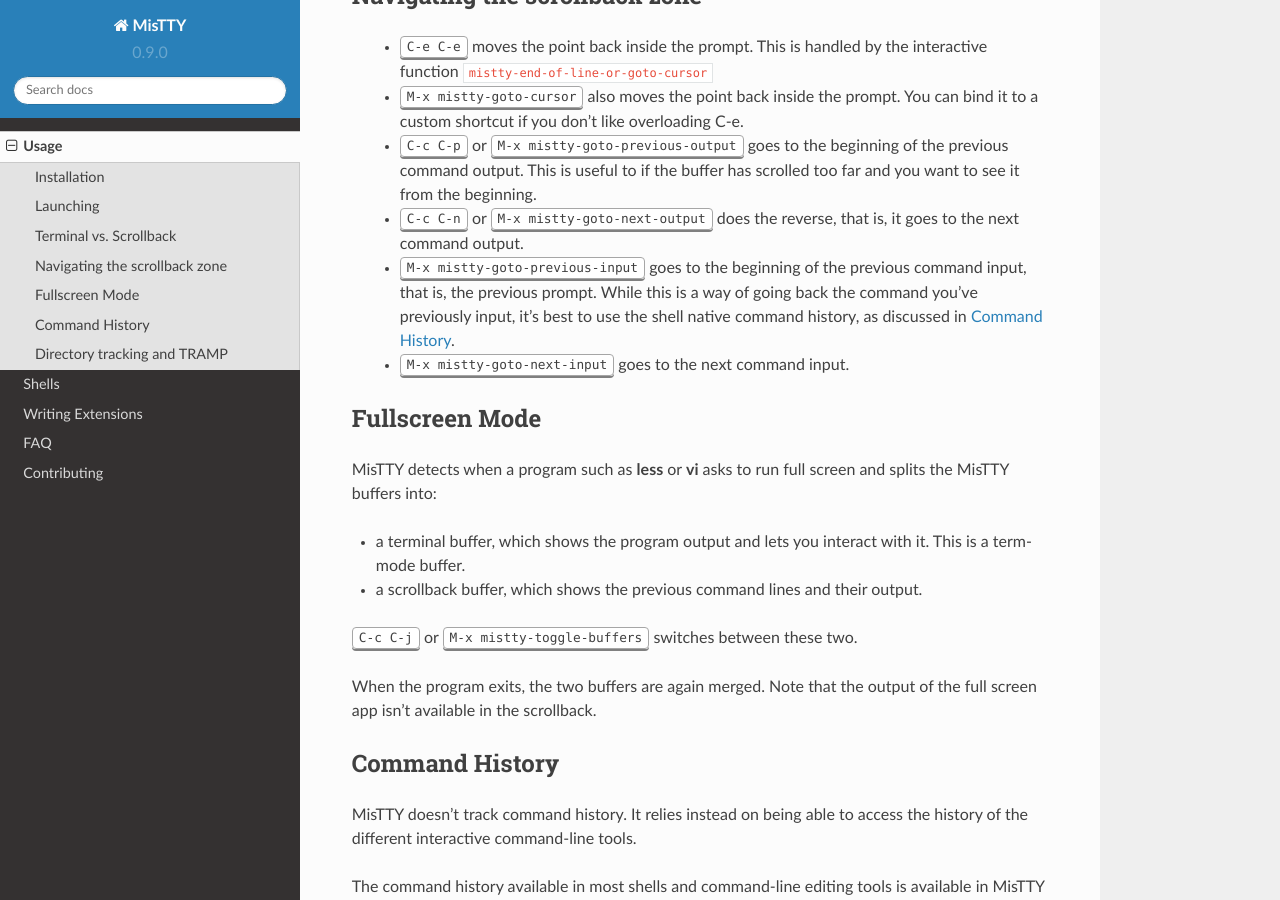
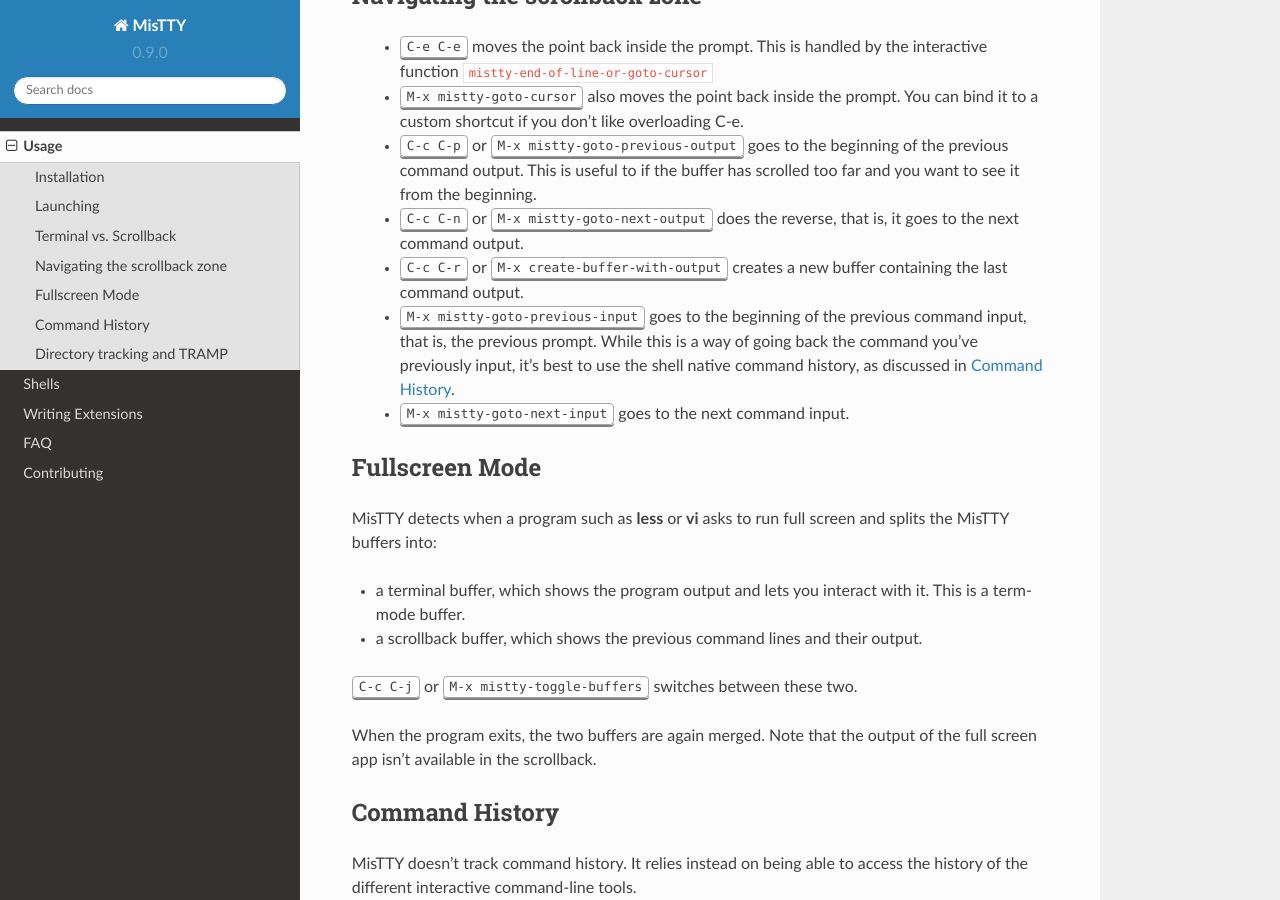
Before and after one commit to szermatt/mistty, a Sphinx documentation site: the page built from docs/source/usage.rst, in a window 1280 px wide and 900 px high, scrolled down 3179 px. Built offline with Sphinx 7.4.7 and the Read the Docs theme 2.0.0, drawn with Linux system fonts in a browser that asks for light colours.

Commit message:
Mention create-buffer-with-output in the docs.

```diff
--- a/docs/source/usage.rst
+++ b/docs/source/usage.rst
@@ -195,6 +195,9 @@
   - :kbd:`C-c C-n` or :kbd:`M-x mistty-goto-next-output` does the
     reverse, that is, it goes to the next command output.
 
+  - :kbd:`C-c C-r` or :kbd:`M-x create-buffer-with-output` creates
+    a new buffer containing the last command output.
+
   - :kbd:`M-x mistty-goto-previous-input` goes to the beginning of the
     previous command input, that is, the previous prompt. While this
     is a way of going back the command you've previously input, it's
```
